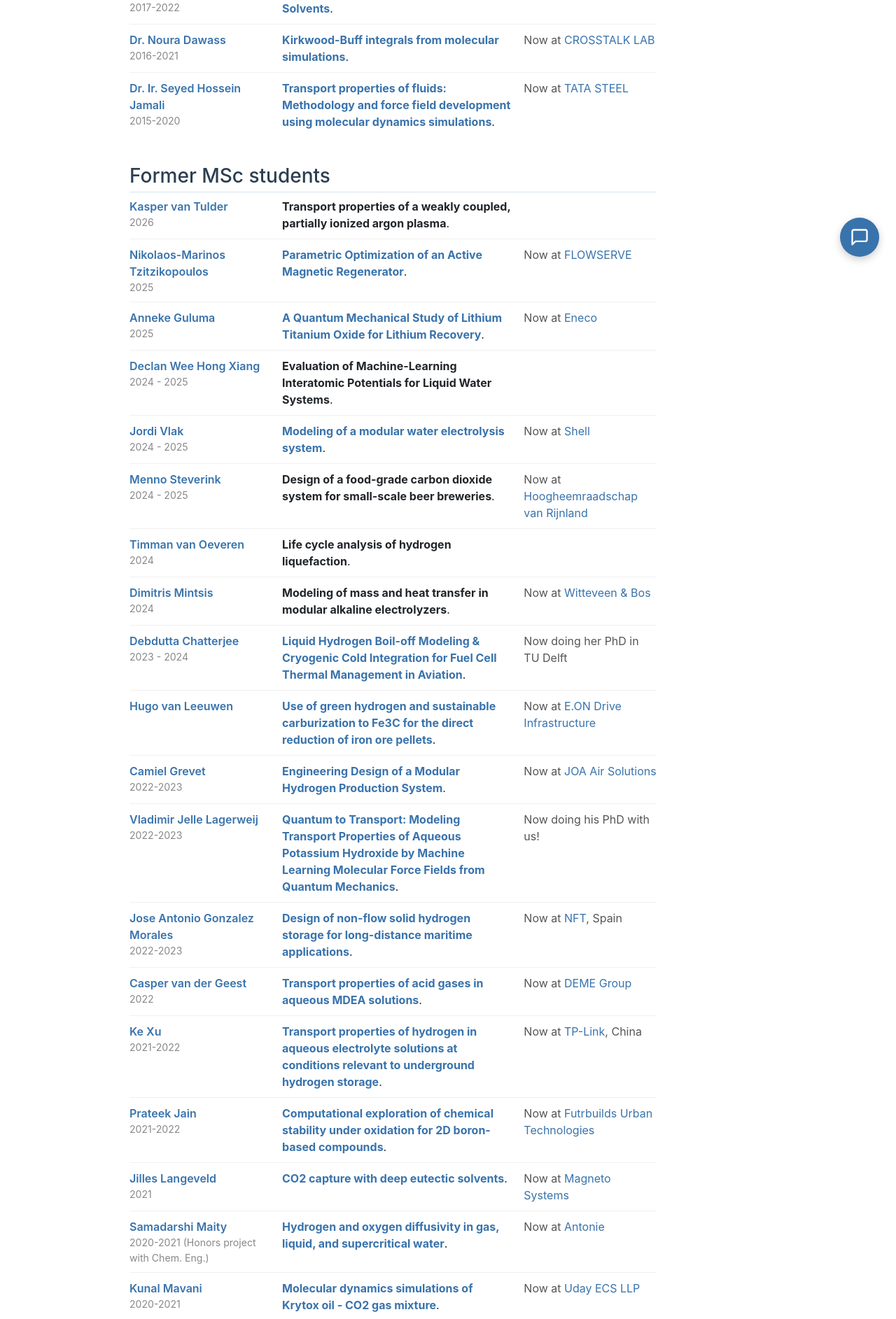
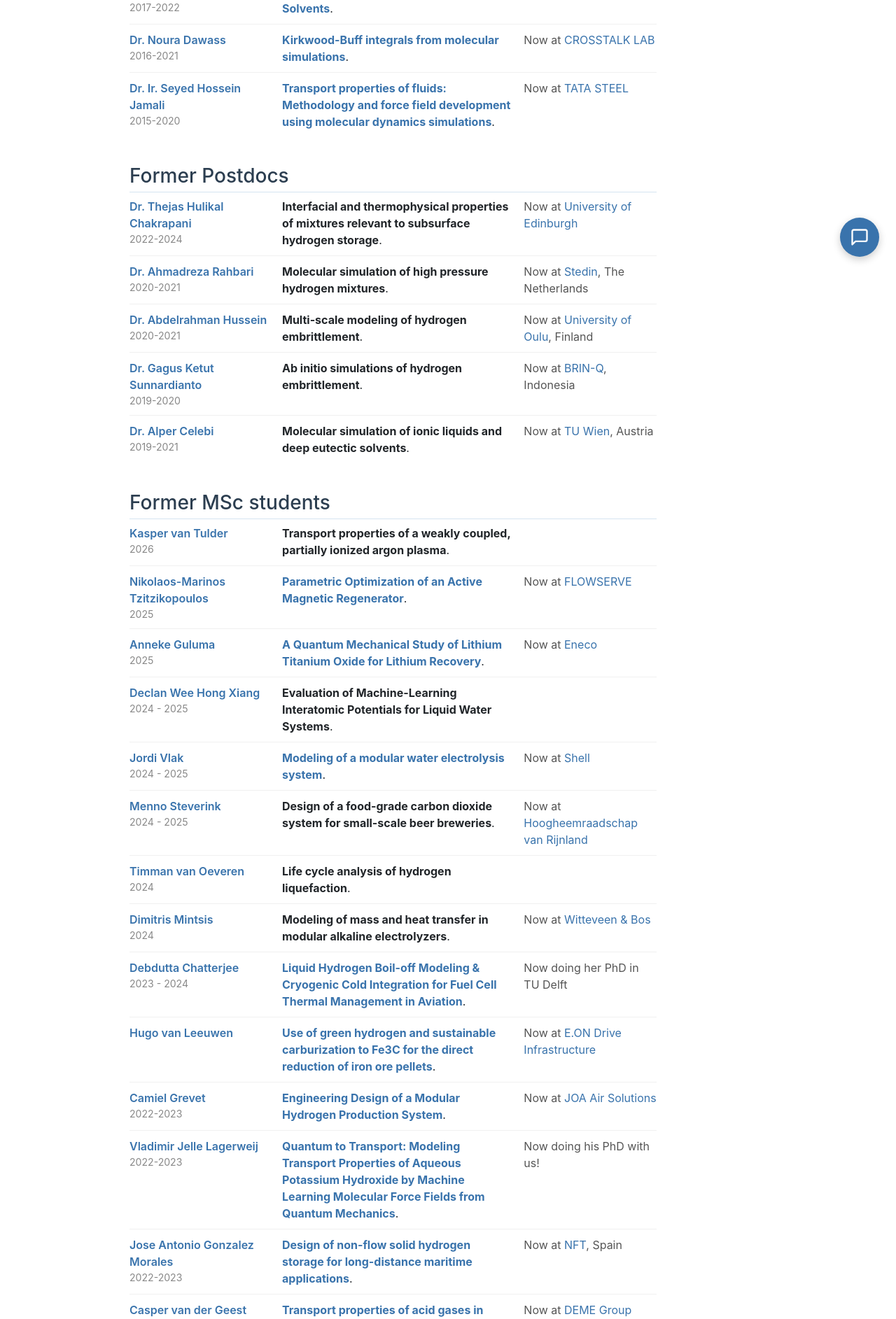
Before and after one commit to omoultosEthTuDelft/web, a Jekyll site: the page built from alumni/index.md, in a window 1280 px wide. Shown: the part 509-2394 px from the top of the page at 70% size. Built offline with Jekyll 4.4.1, drawn with Linux system fonts in a browser that asks for light colours; some of the changed text lies outside the part shown.

Commit message:
Split postdocs into their own alumni section
Former Postdocs (5 entries, plain styling) now sits between the PhD
and MSc sections; the mixed section becomes Visiting Researchers and
Interns with the green/red color key.

Co-Authored-By: Claude Fable 5 <noreply@anthropic.com>

```diff
--- a/alumni/index.md
+++ b/alumni/index.md
@@ -5,7 +5,6 @@ title: "Alumni"
 ---
 
 <style>
-  strong.topic-postdoc { color: #5b87b8; }
   strong.topic-visitor { color: #5f9e63; }
   strong.topic-intern { color: #c96b62; }
   #people section ul { padding-left: 0; }
@@ -49,6 +48,17 @@ title: "Alumni"
 
 </section>
 
+<h3>Former Postdocs</h3>
+<section markdown="1">
+
+- <span class="al-head">[Dr. Thejas Hulikal Chakrapani](https://multiscaleflowx.github.io/team/thejas-hulikal-chakrapani/)<span class="al-years">2022-2024</span></span> <span class="al-topic"><strong>Interfacial and thermophysical properties of mixtures relevant to subsurface hydrogen storage</strong>.</span> <span class="al-now">Now at [University of Edinburgh](https://www.ed.ac.uk)</span>
+- <span class="al-head">[Dr. Ahmadreza Rahbari](https://www.linkedin.com/in/arahbari/?originalSubdomain=nl)<span class="al-years">2020-2021</span></span> <span class="al-topic"><strong> Molecular simulation of high pressure hydrogen mixtures</strong>.</span> <span class="al-now">Now at [Stedin](http://www.stedin.net/), The Netherlands</span>
+- <span class="al-head">[Dr. Abdelrahman Hussein](https://www.linkedin.com/in/abdelrahman-hussein-3b42b415/?originalSubdomain=nl)<span class="al-years">2020-2021</span></span> <span class="al-topic"><strong> Multi-scale modeling of hydrogen embrittlement</strong>.</span> <span class="al-now">Now at [University of Oulu](http://www.oulu.fi/), Finland</span>
+- <span class="al-head">[Dr. Gagus Ketut Sunnardianto](https://www.linkedin.com/in/gagus-ketut-sunnardianto/)<span class="al-years">2019-2020</span></span> <span class="al-topic"><strong> Ab initio simulations of hydrogen embrittlement</strong>.</span> <span class="al-now">Now at [BRIN-Q](https://quantumresearch.id), Indonesia</span>
+- <span class="al-head">[Dr. Alper Celebi](https://www.linkedin.com/in/alper-tunga-celebi-0375b586/?originalSubdomain=nl)<span class="al-years">2019-2021</span></span> <span class="al-topic"><strong> Molecular simulation of ionic liquids and deep eutectic solvents</strong>.</span> <span class="al-now">Now at [TU Wien](https://www.tuwien.at), Austria</span>
+
+</section>
+
 <h3>Former MSc students</h3>
 <section markdown="1">
 
@@ -81,7 +91,7 @@ title: "Alumni"
 - <span class="al-head">[Zsolt Csaszar](https://www.linkedin.com/in/zsolt-csaszar/?originalSubdomain=nl)<span class="al-years">2016-2017</span></span> <span class="al-topic"><strong><a href="../assets/publications/26.Nikolaidis_AIChE_2018_65_792.pdf"> Monte Carlo simulations of the phase equilibria of light/heavy hydrocarbon mixtures</a></strong>.</span> <span class="al-now">Now at [ASML](https://www.asml.com/en)</span>
 </section>
 
-<h3>Former <span style="color:#5b87b8">Postdocs</span>, <span style="color:#5f9e63">Visiting Researchers</span>, and <span style="color:#c96b62">Interns</span></h3>
+<h3>Former <span style="color:#5f9e63">Visiting Researchers</span> and <span style="color:#c96b62">Interns</span></h3>
 <section markdown="1">
 
 - <span class="al-head">[Konstantinos Psillos](https://www.linkedin.com/in/kostaspsillos/)<span class="al-years">2025-2026</span></span> <span class="al-topic"><strong class="topic-visitor">Molecular simulation of membranes for electrochemical hydrogen systems</strong>.</span> <span class="al-now">Now at [Tesla](https://www.tesla.com/careers)</span>
@@ -90,16 +100,11 @@ title: "Alumni"
 - <span class="al-head">[Kyriakos Kokkinos](https://www.linkedin.com/in/kred2304/?original_referer=https%3A%2F%2Fwww%2Egoogle%2Ecom%2F&originalSubdomain=nl)<span class="al-years">2024</span></span> <span class="al-topic"><strong class="topic-intern">Technoeconomic analysis of proton exchange membrane electrolyser</strong>, w/ [XINTC](https://www.xintc.global).</span> <span class="al-now">Now at [EnergyIntel](http://www.energyintel.com.cy/)</span>
 - <span class="al-head">[Dr. Fengyi Mi](https://www.researchgate.net/profile/Fengyi_Mi)<span class="al-years">2023-2024</span></span> <span class="al-topic"><strong class="topic-visitor">Study of mechanisms of gas hydrate formation in complex sediments at the molecular level</strong>.</span> <span class="al-now">Now at [Southwest University of Science and Technology](https://www.swust.edu.cn), China</span>
 - <span class="al-head">[Dr. Sebastian Price](https://www.linkedin.com/in/sebastian-nordby-price/)<span class="al-years">2021 - 2023</span></span> <span class="al-topic"><strong class="topic-visitor">Modeling the ultrasound mediated transport of nanoparticles in tissue</strong>.</span> <span class="al-now">Now at [PoreLab NTNU](https://porelab.no)</span>
-- <span class="al-head">[Dr. Thejas Hulikal Chakrapani](https://multiscaleflowx.github.io/team/thejas-hulikal-chakrapani/)<span class="al-years">2022-2024</span></span> <span class="al-topic"><strong class="topic-postdoc">Interfacial and thermophysical properties of mixtures relevant to subsurface hydrogen storage</strong>.</span> <span class="al-now">Now at [University of Edinburgh](https://www.ed.ac.uk)</span>
 - <span class="al-head">[Timman van Oeveren](https://www.linkedin.com/in/timman-van-oeveren-26364a175/?originalSubdomain=nl)<span class="al-years">2023</span></span> <span class="al-topic"><strong class="topic-intern">Design of a CO2 utilization system for carbonation in small breweries</strong>, w/ <a href="https://brew-right.com">BrewRight</a>.</span>
 - <span class="al-head">[Dr. Bin Fang]()<span class="al-years">2022-2023</span></span> <span class="al-topic"><strong class="topic-visitor">Molecular simulations of methane hydrates</strong>.</span> <span class="al-now">Now at [Hainan University](https://en.hainanu.edu.cn), China</span>
 - <span class="al-head">[Willemijn van Rooijen](https://www.linkedin.com/in/willemijn-van-rooijen-46398a151/?originalSubdomain=nl)<span class="al-years">2022-2023</span></span> <span class="al-topic"><strong class="topic-visitor">Interfacial and thermophysical properties of mixtures relevant to subsurface hydrogen storage</strong>.</span> <span class="al-now">Now at [Gradyent](http://www.gradyent.ai/)</span>
 - <span class="al-head">[Laya Roustazadeh](https://www.qatar.tamu.edu/news-and-events/news/2020/06/24/texas-a-and-m-at-qatar-names-outstanding-graduates/)<span class="al-years">2021-2022</span></span> <span class="al-topic"><strong class="topic-visitor">Adsoprtion of gas mixtures in Metal Organic Frameworks</strong>.</span>
-- <span class="al-head">[Dr. Ahmadreza Rahbari](https://www.linkedin.com/in/arahbari/?originalSubdomain=nl)<span class="al-years">2020-2021</span></span> <span class="al-topic"><strong class="topic-postdoc"> Molecular simulation of high pressure hydrogen mixtures</strong>.</span> <span class="al-now">Now at [Stedin](http://www.stedin.net/), The Netherlands</span>
-- <span class="al-head">[Dr. Abdelrahman Hussein](https://www.linkedin.com/in/abdelrahman-hussein-3b42b415/?originalSubdomain=nl)<span class="al-years">2020-2021</span></span> <span class="al-topic"><strong class="topic-postdoc"> Multi-scale modeling of hydrogen embrittlement</strong>.</span> <span class="al-now">Now at [University of Oulu](http://www.oulu.fi/), Finland</span>
 - <span class="al-head">[Dr. Olav Galteland ](https://www.linkedin.com/in/olav-galteland?originalSubdomain=no)<span class="al-years">2020</span></span> <span class="al-topic"><strong class="topic-visitor"> Non Equilibrium Molecular Dynamics simulation of fluids in confinement</strong>.</span> <span class="al-now">Now at [Litech](https://litech.ai/)</span>
-- <span class="al-head">[Dr. Gagus Ketut Sunnardianto](https://www.linkedin.com/in/gagus-ketut-sunnardianto/)<span class="al-years">2019-2020</span></span> <span class="al-topic"><strong class="topic-postdoc"> Ab initio simulations of hydrogen embrittlement</strong>.</span> <span class="al-now">Now at [BRIN-Q](https://quantumresearch.id), Indonesia</span>
-- <span class="al-head">[Dr. Alper Celebi](https://www.linkedin.com/in/alper-tunga-celebi-0375b586/?originalSubdomain=nl)<span class="al-years">2019-2021</span></span> <span class="al-topic"><strong class="topic-postdoc"> Molecular simulation of ionic liquids and deep eutectic solvents</strong>.</span> <span class="al-now">Now at [TU Wien](https://www.tuwien.at), Austria</span>
 - <span class="al-head">[Prof. Keiichi Kuboyama](https://scholar.google.com/citations?hl=en&user=JM6iv9IAAAAJ&view_op=list_works&sortby=pubdate)<span class="al-years">2018</span></span> <span class="al-topic"><strong class="topic-visitor"> Molecular simulations of PMMA/nanoparticle composites</strong>.</span> <span class="al-now">Now at [Tokyo Institute of Technology](https://www.titech.ac.jp/english), Japan</span>
 - <span class="al-head">[Dr. Ilias Nikolaidis](https://www.linkedin.com/in/ilias-nikolaidis-931554205/?originalSubdomain=gr)<span class="al-years">2018</span></span> <span class="al-topic"><strong class="topic-visitor"> Equation of state modeling of mixtures of asymetric hydrocarbons</strong>.</span> <span class="al-now">Now at [Filtercosmos](https://www.filtercosmos.gr), Greece</span>
 - <span class="al-head">[Claire Spera](https://www.linkedin.com/in/claire-spera/?trk=public_profile_browsemap&originalSubdomain=fr)<span class="al-years">2018</span></span> <span class="al-topic"><strong class="topic-visitor"> Mathematical modeling of the evaporation process of gasoline </strong>.</span> <span class="al-now">Now at [ALTEN](https://www.alten.com), France</span>
```
